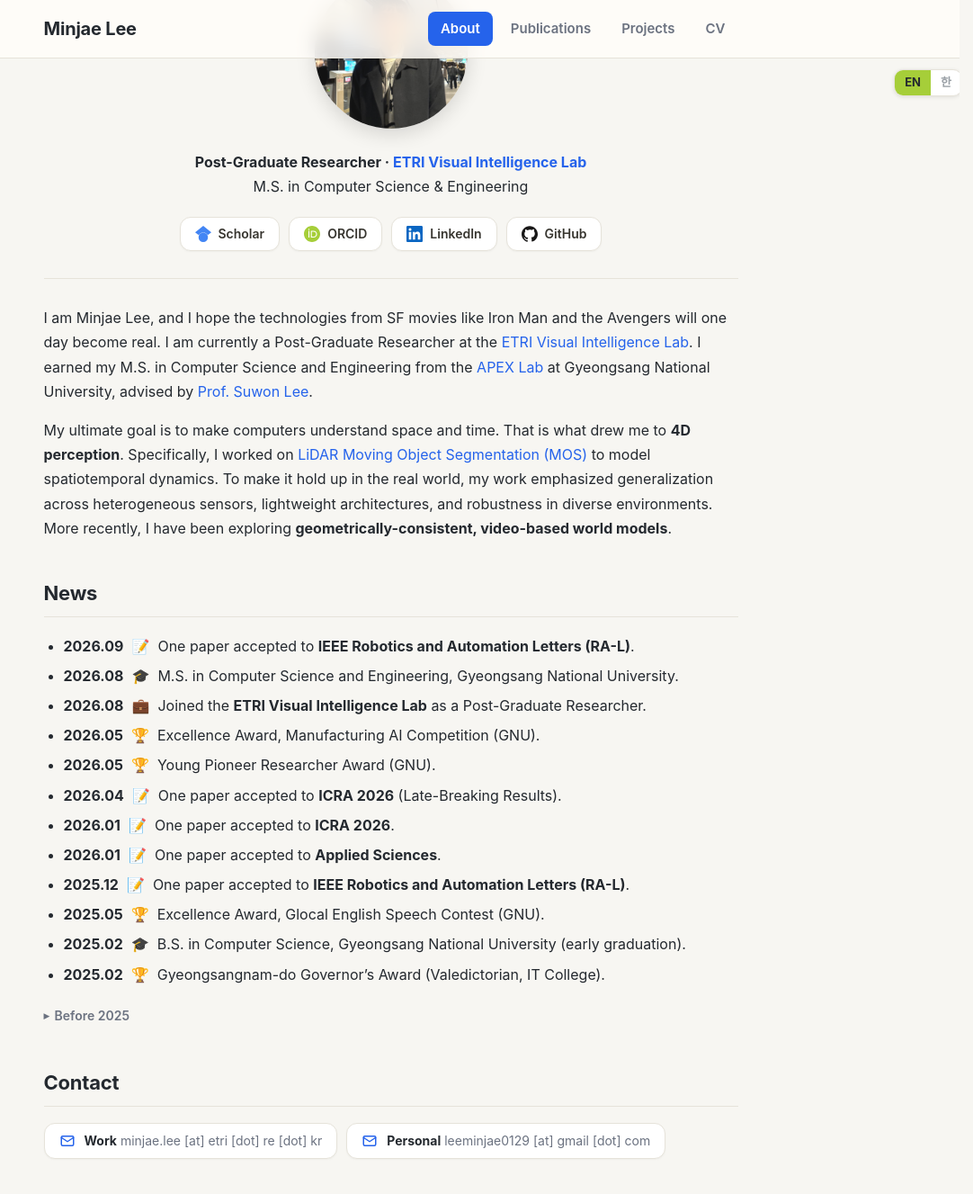
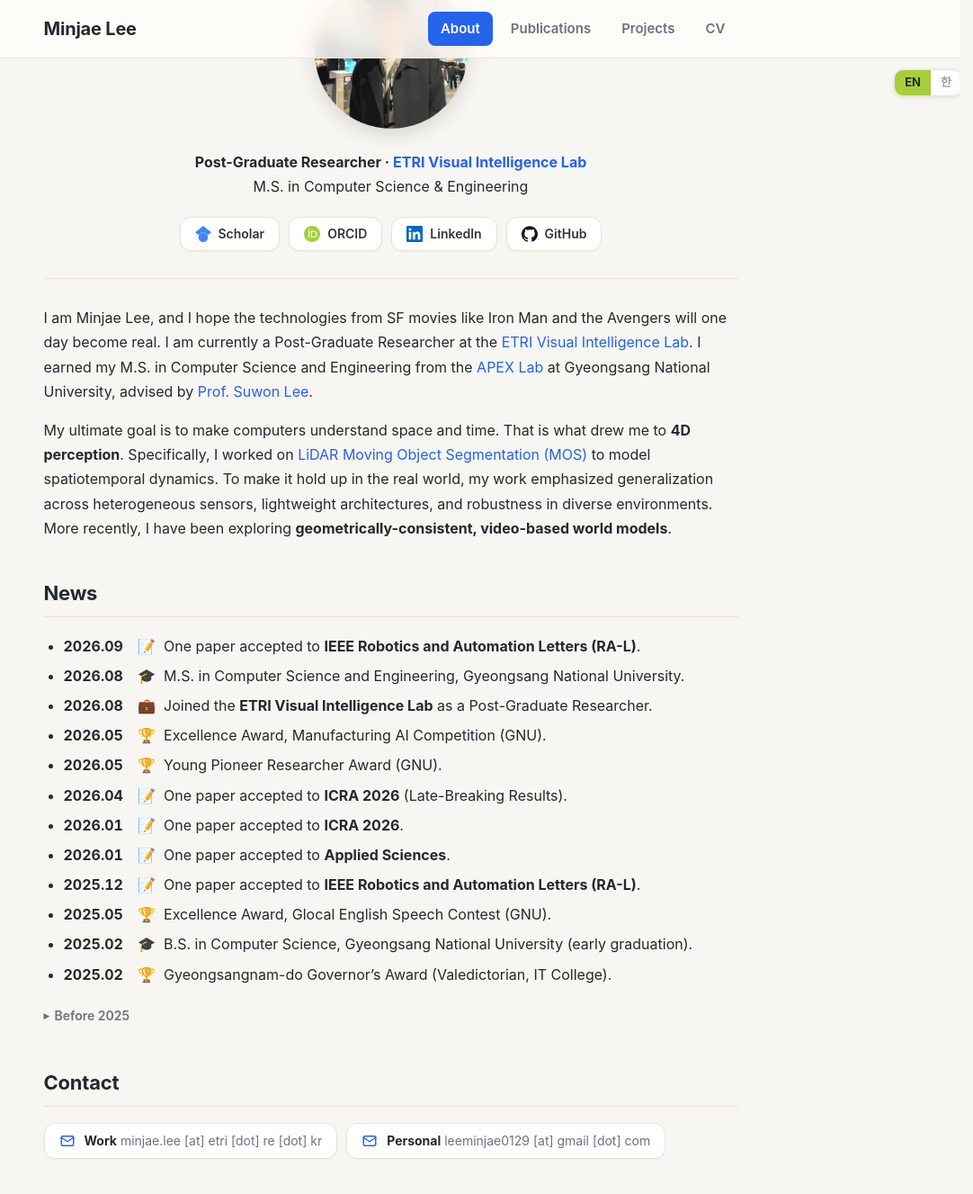
Before and after one commit to MinChoi0129/MinChoi0129.github.io, a Jekyll site: the page built from README.md, in a window 1280 px wide and 1400 px high, scrolled down 155 px. Shown: the top 1327 px of the window at 90% size, without its empty margins (198-1280 px from the left). Built offline with Jekyll 4.4.1, drawn with Linux system fonts in a browser that asks for light colours.

Commit message:
Home: align the News emoji into one column
The YYYY.MM dates render at slightly different widths, so each emoji sat
at its own x. The two News blocks get a .news class and the date strong
becomes an inline-block with a fixed min-width and tabular figures.

Co-Authored-By: Claude Opus 5 <noreply@anthropic.com>

```diff
--- a/README.md
+++ b/README.md
@@ -42,7 +42,7 @@ My ultimate goal is to make computers understand space and time. That is what dr
 
 ## <span class="lang-en">News</span><span class="lang-ko">소식</span>
 
-<div class="lang-en" markdown="1">
+<div class="lang-en news" markdown="1">
 - **2026.09** &nbsp;📝&nbsp; One paper accepted to **IEEE Robotics and Automation Letters (RA-L)**.
 - **2026.08** &nbsp;🎓&nbsp; M.S. in Computer Science and Engineering, Gyeongsang National University.
 - **2026.08** &nbsp;💼&nbsp; Joined the **ETRI Visual Intelligence Lab** as a Post-Graduate Researcher.
@@ -69,7 +69,7 @@ My ultimate goal is to make computers understand space and time. That is what dr
 
 </details>
 </div>
-<div class="lang-ko" markdown="1">
+<div class="lang-ko news" markdown="1">
 - **2026.09** &nbsp;📝&nbsp; <strong>IEEE Robotics and Automation Letters (RA-L)</strong>에 논문 1편 게재 확정.
 - **2026.08** &nbsp;🎓&nbsp; 경상국립대학교 컴퓨터공학부 석사 졸업.
 - **2026.08** &nbsp;💼&nbsp; <strong>ETRI 시각지능연구실</strong>에 석사후연수연구원으로 합류.
--- a/assets/css/style.css
+++ b/assets/css/style.css
@@ -712,6 +712,15 @@ code {
   }
 }
 
+/* ---- News list: line the emoji up in one column ---- */
+/* The YYYY.MM dates render at slightly different widths, which pushed each
+   emoji to its own x. Reserving a fixed box for the date fixes the column. */
+.news li > strong:first-child {
+  display: inline-block;
+  min-width: 4.6em;
+  font-variant-numeric: tabular-nums;
+}
+
 /* ---- Collapsible older news ---- */
 .news-more {
   margin-top: 6px;
```
